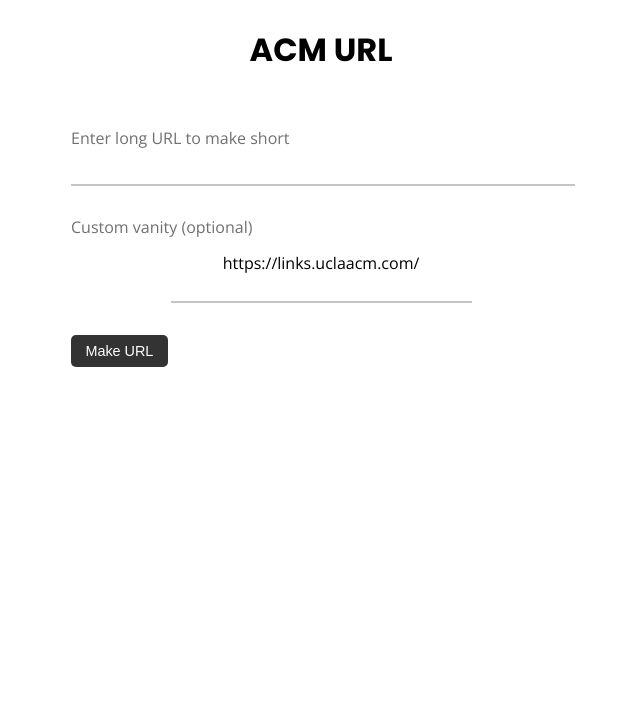
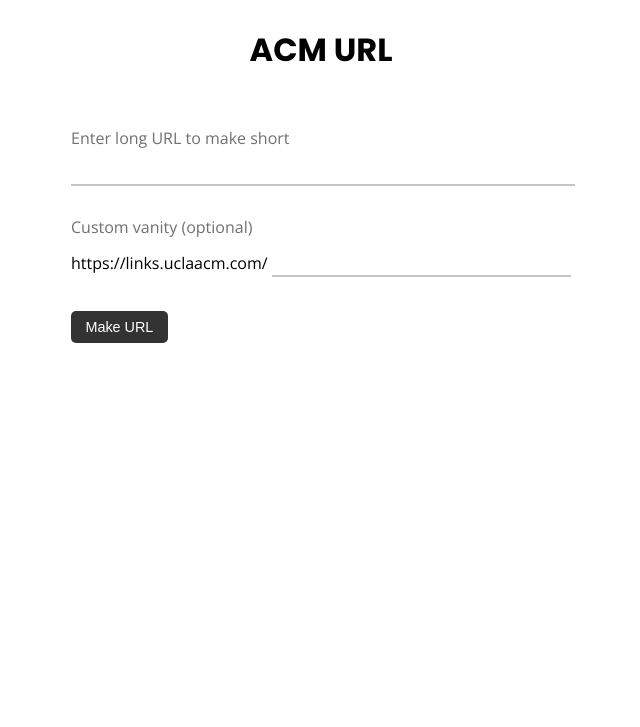
Before and after one commit to uclaacm/acm-url, a Flask app: page /create in a window 1280 px wide. Shown: the part 89-816 px from the top of the page, without its empty margins (319-959 px from the left). Run offline with Flask 2, Linux system fonts and the light colour scheme; the visitor is signed in with stand-in values (Sample User, id 1).

Commit message:
Fix vanity input bar spacing

```diff
--- a/acm_url/static/style.css
+++ b/acm_url/static/style.css
@@ -66,7 +66,6 @@ a, a:visited {
   flex: 1 0 auto;
   flex-direction: column;
   align-items: center;
-  text-align: center;
   display: flex;
   margin: 10vh 10vw;
 }
@@ -96,7 +95,7 @@ form input[type="text"], form input[type="password"] {
   border-left: none;
   font-family: 'Open Sans', sans-serif;
   font-size: 1rem;
-  width: 498px;
+  width: 500px;
 }
 
 form input[type="text"]:focus, form input[type="password"]:focus {
@@ -133,10 +132,11 @@ form input[type="submit"]:hover, button:hover {
 .vanity-input p {
   display: inline-block;
   margin: 0.2rem 0;
+  text-align: left;
 }
 
 #vanity {
-  width: 297px;
+  width: 295px;
 }
 
 .vanity-input .line {
@@ -159,12 +159,12 @@ input[type="text"]:focus, input[type="password"]:focus {
 }
 
 form input[type="text"]:focus+.line, form input[type="password"]:focus+.line {
-  width: 500px;
+  width: 503px;
   background-color: #1e6cff;
 }
 
 form #vanity:focus+.line {
-  width: 297px;
+  width: 298px;
   background-color: #1e6cff;
 }
 
```
